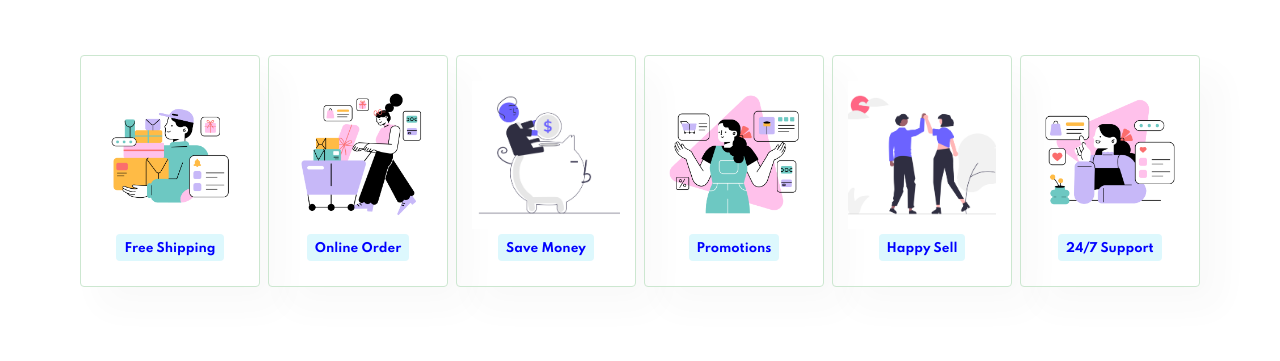
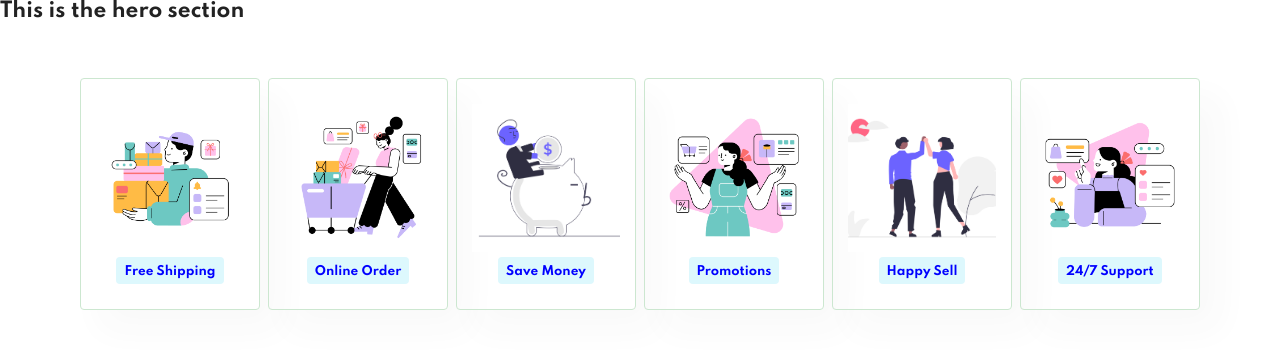
Before and after one commit to birnaleriya/e-commerce-website, a plain HTML site: page index.html in a window 1280 px wide. Shown: the top 361 px of the page. Drawn offline with Linux system fonts and the light colour scheme.

Commit message:
Update hero sec

```diff
--- a/index.html
+++ b/index.html
@@ -11,7 +11,7 @@
 <body>
    <secion></secion>
    <section id="hero">
-    <h4></h4>
+    <h4>This is the hero section</h4>
    </section>
 
    <section id="feature" class="section-p1">
```
